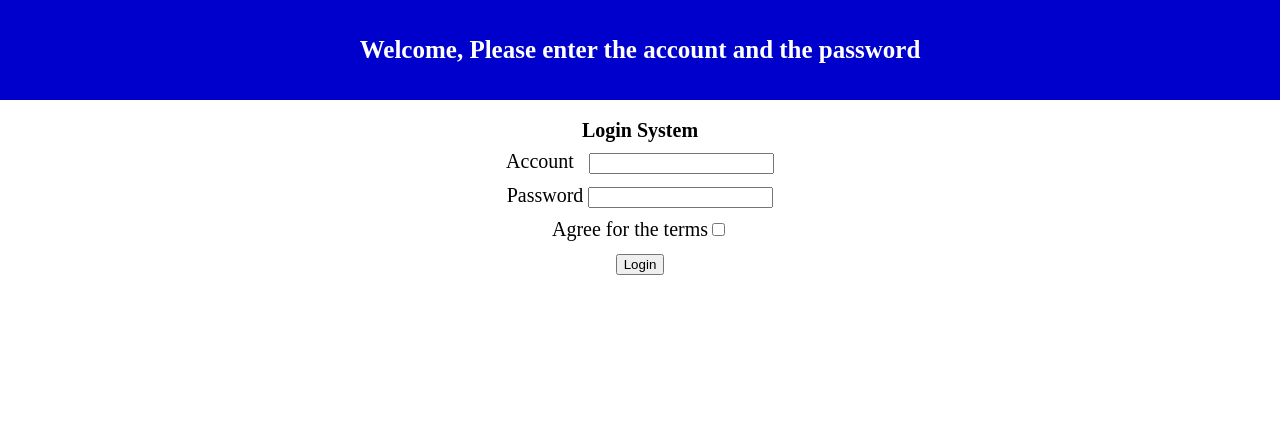
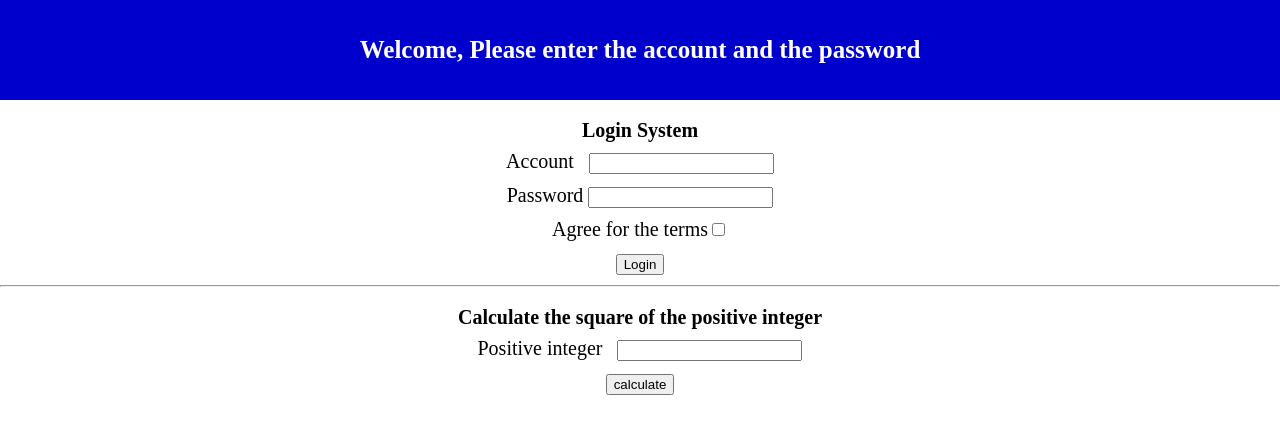
Before and after one commit to c20kyo1827/Wehelp-Stage-1, a Flask app: page / in a window 1280 px wide. Shown: the top 434 px of the page. Run offline with Flask 3, Linux system fonts and the light colour scheme.

Commit message:
stage1 week4 #2

```diff
--- a/week4/app.py
+++ b/week4/app.py
@@ -8,15 +8,25 @@ app = Flask(__name__)
 app.config["SECRET_KEY"] = b"_5#y2LF4Q8z\n\xec]/"
 # app.config["PERMANENT_SESSION_LIFETIME"] = False
 
+# Main page
 @app.route("/", endpoint="index", methods=["GET", "POST"])
 def index():
     if request.method == "POST":
-        if request.form.get("checkbox") == "on":
+        if request.form.get("checkbox") == "on" and request.form["calculate"] == "login":
             session["account"] = request.form["account"]
             session["password"] = request.form["password"]
-            return redirect(url_for("signin"), code=307) # PO
+            return redirect(url_for("signin"), code=307)
+        elif request.form["calculate"] == "calculate":
+            if request.form["integer"].isdecimal() == True and int(request.form["integer"]) > 0:
+                return redirect(url_for("sqaureNum", number=request.form["integer"]))
     return render_template("index.html")
 
+@app.route("/sqaure/<int:number>", endpoint="sqaureNum")
+def sqaureNum(number):
+    sqaureResult = number**2
+    return render_template("number.html", sqaureResult=sqaureResult)
+
+# Sigin endpoint
 @app.route("/signin", endpoint="signin", methods=["POST"])
 def signin():
     print("Signin")
@@ -36,11 +46,14 @@ def signin():
     else:
         return redirect(url_for("errorLogin", message="Username or password is not correct"))
 
+# Signout endpoint
 @app.route("/signout", endpoint="signout" , methods=["GET"])
 def signout():
     session["state"] = False
     return redirect(url_for("index"))
 
+# Login Page
+# Succcuss
 @app.route("/member", endpoint="successLogin")
 def successLogin():
     # Check sign-in state
@@ -48,7 +61,7 @@ def successLogin():
         return redirect(url_for("index"))
     else:
         return render_template("member.html")
-
+# Fail
 @app.route("/error", endpoint="errorLogin")
 def errorLogin():
     msg_content = request.args.get("message", "Username or password is not correct")
--- a/week4/static/week4.js
+++ b/week4/static/week4.js
@@ -4,3 +4,14 @@ function isChecked(){
         alert("Please check the ckeckbox first");
     }
 }
+
+// Check whether the number is positve integer
+function isPositiveNum(){
+    let number = Number(document.getElementById("integer").value);
+    if (!Number.isInteger(number)) {
+        alert("Please enter a positive number");
+    }
+    else if (number <= 0) {
+        alert("Please enter a positive number");
+    }
+}
--- a/week4/templates/index.html
+++ b/week4/templates/index.html
@@ -30,6 +30,21 @@
                 </div>
             </form>
         </div>
+        <hr>
+        <div class="login_title">
+            Calculate the square of the positive integer
+        </div>
+        <div class="login_form">
+            <form method="post" action="">
+                <div class="login_form_item">
+                    <label for="integer">Positive integer&nbsp;&nbsp;</label>
+                    <input type="text" id="integer" name="integer">
+                </div>
+                <div class="login_form_item">
+                    <input type="submit" name="calculate" value="calculate" onclick="isPositiveNum()">
+                </div>
+            </form>
+        </div>
     </main>
     <script src="../static/week4.js"></script>
 </body>
```
Also changed, not shown: week4/templates/number.html (added, +19 -0 lines).
